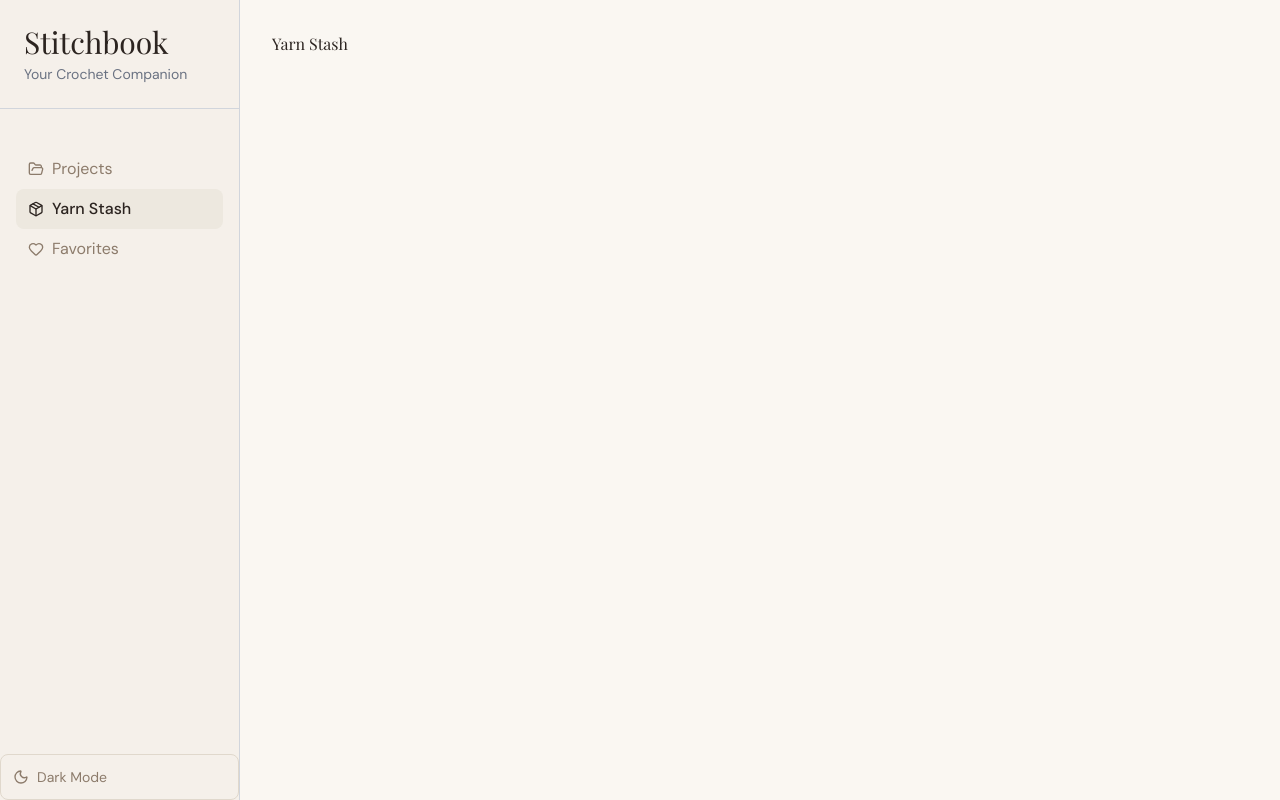
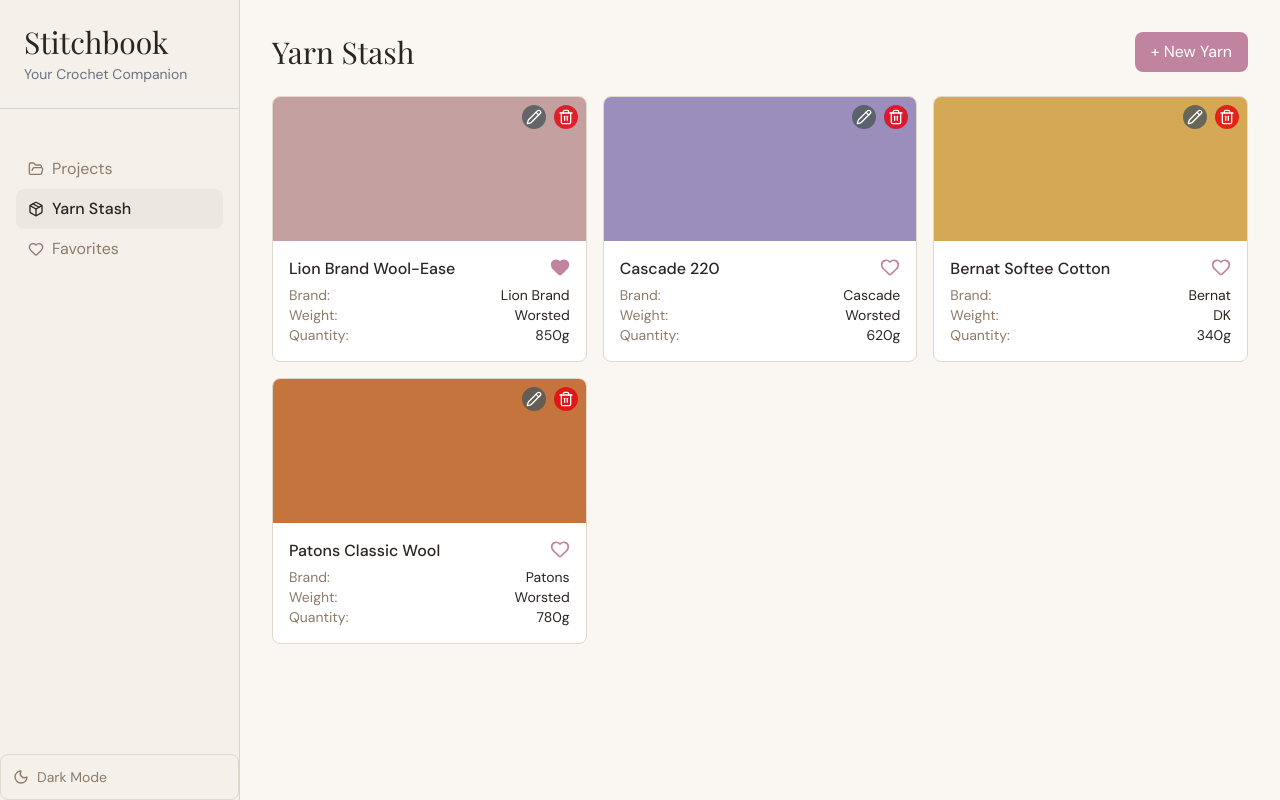
Before and after one commit to janeta1/crochet-app, a React (Vite) app: page /yarn-stash in a window 1280 px wide. Built offline with nearby package versions, Linux system fonts and the light colour scheme.

Commit message:
Add yarn stash page and yarn card

```diff
--- a/src/components/ProjectCard.jsx
+++ b/src/components/ProjectCard.jsx
@@ -29,7 +29,7 @@
       <div className="p-4">
         <div className="flex justify-between items-start mb-1">
           <p className="font-medium text-text-primary">{project.name}</p>
-          <button className="text-accent hover hover:text-accent-hover" onClick={(e) => {
+          <button className="text-accent hover:text-accent-hover" onClick={(e) => {
             e.stopPropagation(); // Prevent card click
             onFavoriteToggle();
           }}>
--- /dev/null
+++ b/src/components/YarnCard.jsx
@@ -0,0 +1,47 @@
+import { Trash2, Pencil, Heart } from "lucide-react";
+
+function YarnCard({ yarn, onDelete, onEdit, onFavoriteToggle }) {
+  return (
+    <div className="bg-bg-card rounded-lg overflow-hidden cursor-pointer border border-border hover:shadow-lg transition-shadow duration-200">
+      <div className="relative">
+        <div className="h-36 w-full" style={{ backgroundColor: yarn.color }} />
+        <div className="flex gap-2">
+          <button className="absolute top-2 right-10 bg-mist-600/80 rounded-full p-1 ">
+            <Pencil size={16} className="text-white" />
+          </button>
+          <button
+            className="absolute top-2 right-2 bg-red-600/80 rounded-full p-1"
+          >
+            <Trash2 size={16} className="text-white" />
+          </button>
+        </div>
+      </div>
+
+      {/* yarn info */}
+      <div className="p-4">
+        <div className="flex justify-between mb-1 items-start">
+          <p className="font-medium text-text-primary">{yarn.name}</p>
+          <button className="text-accent hover:text-accent-hover">
+            <Heart size={20} fill={yarn.isFavorite ? "currentColor" : "none"} />
+          </button>
+        </div>
+
+        <div className="flex justify-between items-center">
+          <p className="text-sm text-text-secondary">Brand:</p>
+          <p className="text-sm text-text-primary">{yarn.brand}</p>
+        </div>
+
+        <div className="flex justify-between items-center">
+          <p className="text-sm text-text-secondary">Weight:</p>
+          <p className="text-sm text-text-primary">{yarn.weight}</p>
+        </div>
+
+        <div className="flex justify-between items-center">
+          <p className="text-sm text-text-secondary">Quantity:</p>
+          <p className="text-sm text-text-primary">{yarn.quantity}g</p>
+        </div>
+      </div>
+    </div>
+  );
+}
+export default YarnCard;
--- /dev/null
+++ b/src/data/sampleYarns.js
@@ -0,0 +1,38 @@
+export const sampleYarns = [
+  {
+    id: '1',
+    name: 'Lion Brand Wool-Ease',
+    brand: 'Lion Brand',
+    color: '#C4A0A0',
+    weight: 'Worsted',
+    quantity: 850,
+    isFavorite: true,
+  },
+  {
+    id: '2',
+    name: 'Cascade 220',
+    brand: 'Cascade',
+    color: '#9B8EBD',
+    weight: 'Worsted',
+    quantity: 620,
+    isFavorite: false,
+  },
+  {
+    id: '3',
+    name: 'Bernat Softee Cotton',
+    brand: 'Bernat',
+    color: '#D4A855',
+    weight: 'DK',
+    quantity: 340,
+    isFavorite: false,
+  },
+  {
+    id: '4',
+    name: 'Patons Classic Wool',
+    brand: 'Patons',
+    color: '#C4743C',
+    weight: 'Worsted',
+    quantity: 780,
+    isFavorite: false,
+  }
+]
--- a/src/pages/YarnStashPage.jsx
+++ b/src/pages/YarnStashPage.jsx
@@ -1,5 +1,31 @@
+import YarnCard from "../components/YarnCard";
+import { sampleYarns } from "../data/sampleYarns";
+import { useState } from "react";
+
 function YarnStashPage() {
-  return <h1>Yarn Stash</h1>;
+  const [yarns, setYarns] = useState(sampleYarns);
+
+  return (
+    <div>
+      <div className="flex justify-between items-center mb-6">
+        <h2 className="text-3xl">Yarn Stash</h2>
+        <button
+          className="bg-accent text-white px-4 py-2 rounded-lg hover:bg-accent-hover"
+        >
+          + New Yarn
+        </button>
+      </div>
+
+      <div className="grid grid-cols-1 sm:grid-cols-2 lg:grid-cols-3 gap-4">
+        {yarns.map((yarn) => (
+          <YarnCard
+            key={yarn.id}
+            yarn={yarn}
+          />
+        ))}
+      </div>
+    </div>
+  )
 }
 
 export default YarnStashPage;
```
